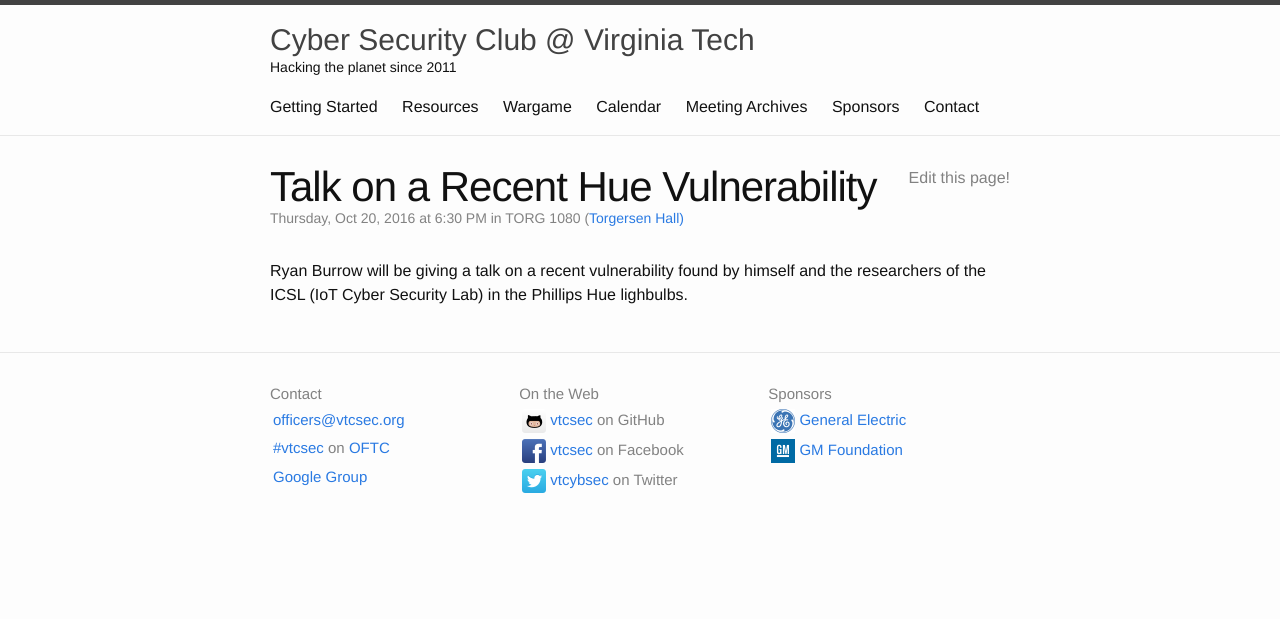
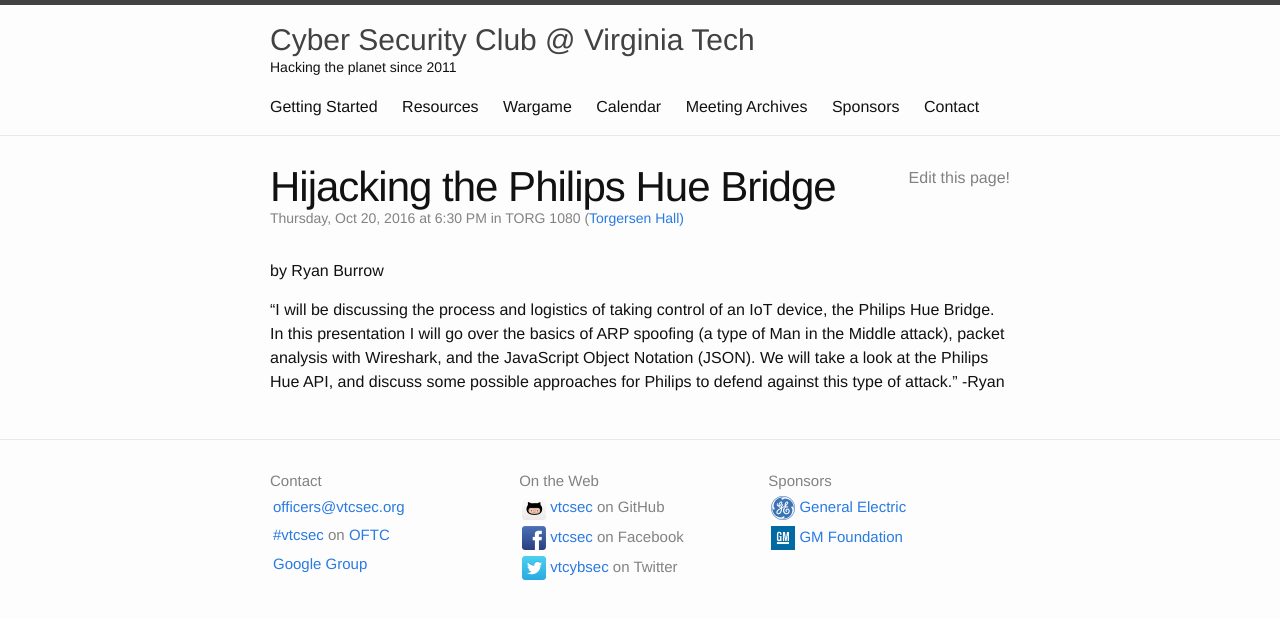
Before and after one commit to VTCSec/vtcsec.org, a Jekyll site: the page built from _meetings/2016-10-20-hue-vulnerability.md, in a window 1280 px wide. Shown: the top 619 px of the page. Built offline with Jekyll 4.4.1, drawn with Linux system fonts in a browser that asks for light colours.

Commit message:
Added Ryan's Description

```diff
--- a/_meetings/2016-10-20-hue-vulnerability.md
+++ b/_meetings/2016-10-20-hue-vulnerability.md
@@ -1,6 +1,6 @@
 ---
-what: Talk on a Recent Hue Vulnerability
+what: Hijacking the Philips Hue Bridge
 ---
+by Ryan Burrow
 
-Ryan Burrow will be giving a talk on a recent vulnerability found by himself and the researchers
-of the ICSL (IoT Cyber Security Lab) in the Phillips Hue lighbulbs.
+"I will be discussing the process and logistics of taking control of an IoT device, the Philips Hue Bridge. In this presentation I will go over the basics of ARP spoofing (a type of Man in the Middle attack), packet analysis with Wireshark, and the JavaScript Object Notation (JSON). We will take a look at the Philips Hue API, and discuss some possible approaches for Philips to defend against this type of attack." -Ryan
```
